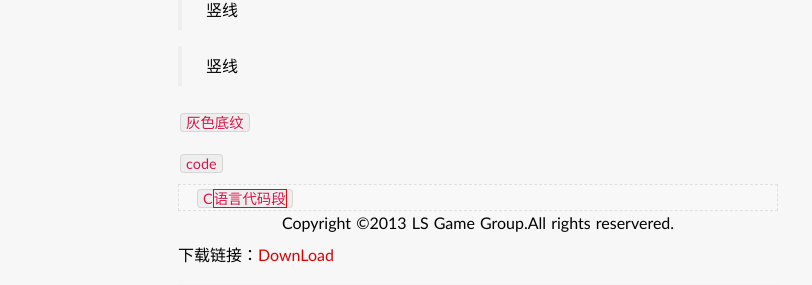
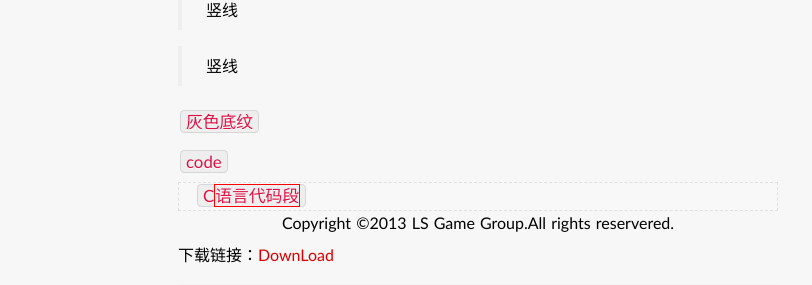
Before and after one commit to hopehook/HopeHook.com, a Jekyll site: the page built from _posts/2014-05-06-test.md, in a window 1280 px wide. Shown: the part 492-777 px from the top of the page, without its empty margins (162-974 px from the left). Built offline with Jekyll 4.4.1, drawn with Linux system fonts in a browser that asks for light colours; some web fonts are replaced; Markdown is read by kramdown in place of the engine named in the settings; comment, search, counter and statistics services are not loaded.

Commit message:
Signed-off-by: hopehook <hopehook@qq.com>

```diff
--- a/media/css/style.css
+++ b/media/css/style.css
@@ -33,7 +33,7 @@ blockquote{margin:1em 0em;padding-left:1.5em;}
 blockquote p{margin:0;padding:.5em 0;}
 
 pre{
-  background-color: #DFDDDD;
+  background-color: #F0EFEF;
   padding: 0 1em;
   border: 1px dashed #eee !important;
   border-color: #e0e0e0 !important;
@@ -53,7 +53,7 @@ code {
   border: 1px solid #d6d6d6;
   padding: 0 5px;
   margin: 0 2px;
-  font-size: 90%;
+  font-size: 105%;
   white-space: nowrap;
   text-shadow: 0 1px #fff;
   -webkit-border-radius: .25em;
```
